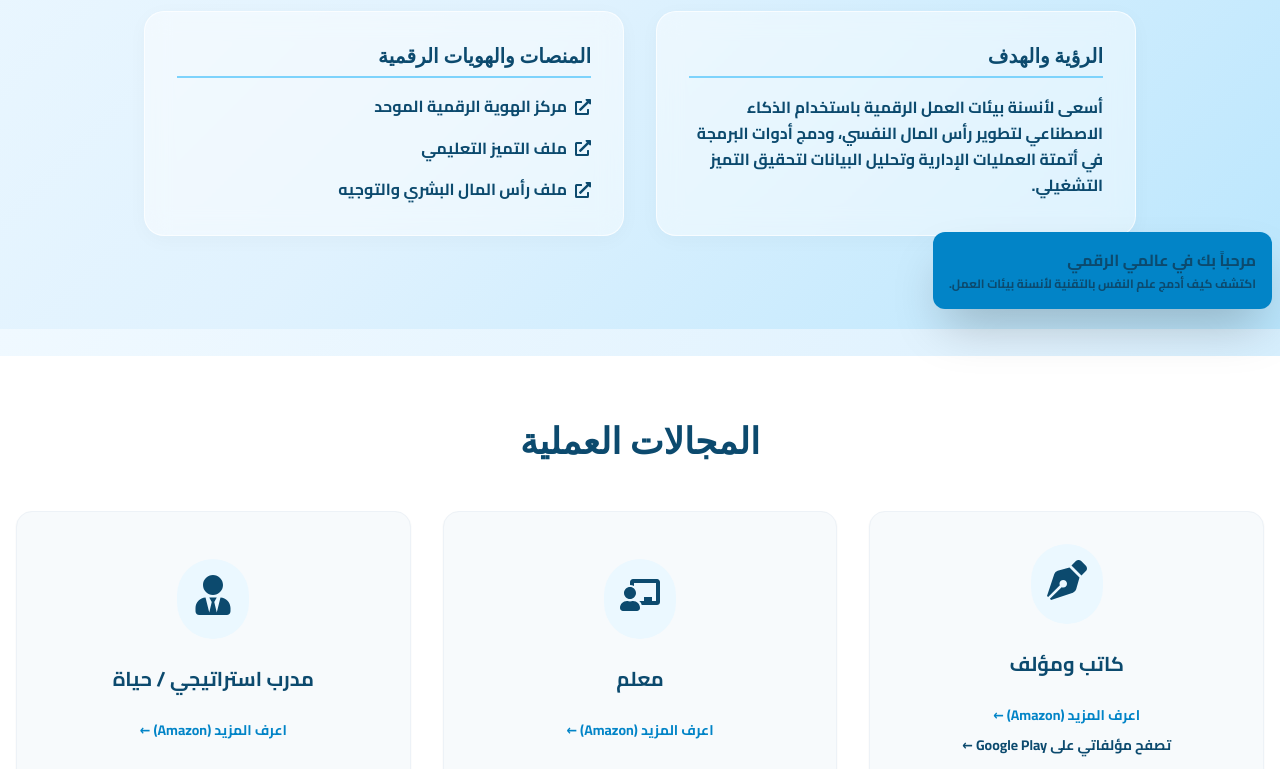
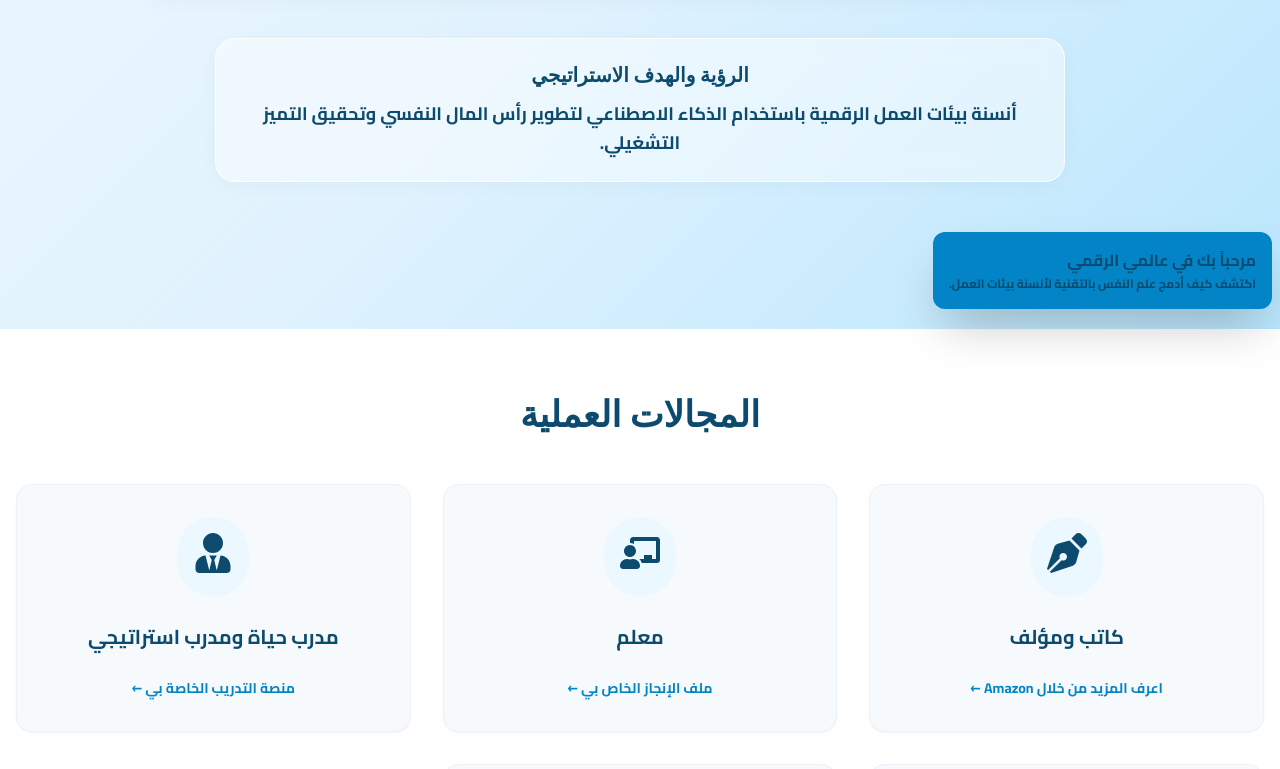
Before and after one commit to shaleekhalil-dev/shalee-khalil-portfolio, a React (Create React App) app: page / in a window 1280 px wide. Shown: the part 471-1240 px from the top of the page. Built offline with nearby package versions, Linux system fonts and the light colour scheme.

Commit message:
Customize domain buttons and refine vision section layout

```diff
--- a/src/components/DomainsSection.js
+++ b/src/components/DomainsSection.js
@@ -1,5 +1,5 @@
 import React from "react";
-import { Box, SimpleGrid, Icon, Text, VStack, Heading, Container, Link, HStack } from "@chakra-ui/react";
+import { Box, SimpleGrid, Icon, Text, VStack, Heading, Container, Link } from "@chakra-ui/react";
 import { FaChalkboardTeacher, FaUserTie, FaCode, FaFingerprint, FaPenNib } from "react-icons/fa";
 import { useTranslation } from "react-i18next";
 
@@ -10,35 +10,44 @@ const domains = [
     titleAr: "كاتب ومؤلف",
     titleEn: "Author & Writer",
     url: "https://www.amazon.com/author/shaleekhalil",
-    googleUrl: "https://play.google.com/store/books/author?id=Shalee+Khalil"
+    btnAr: "اعرف المزيد من خلال Amazon",
+    btnEn: "Learn more on Amazon"
   },
   {
     id: 2,
     icon: FaChalkboardTeacher,
     titleAr: "معلم",
     titleEn: "Teacher",
-    url: "https://sites.google.com/view/shaleekh"
+    url: "https://sites.google.com/view/shaleekh",
+    btnAr: "ملف الإنجاز الخاص بي",
+    btnEn: "My Portfolio"
   },
   {
     id: 3,
     icon: FaUserTie,
-    titleAr: "مدرب استراتيجي / حياة",
-    titleEn: "Strategic / Life Coach",
-    url: "https://sites.google.com/view/shaaleekhalil"
+    titleAr: "مدرب حياة ومدرب استراتيجي",
+    titleEn: "Life & Strategic Coach",
+    url: "https://sites.google.com/view/shaaleekhalil",
+    btnAr: "منصة التدريب الخاصة بي",
+    btnEn: "My Training Platform"
   },
   {
     id: 4,
     icon: FaCode,
     titleAr: "مصمم مواقع ويب",
     titleEn: "Web Developer",
-    url: "https://lowcost-web.vercel.app/"
+    url: "https://lowcost-web.vercel.app/",
+    btnAr: "اعرف المزيد عن مشروع LOW COST",
+    btnEn: "Learn about LOW COST project"
   },
   {
     id: 5,
     icon: FaFingerprint,
     titleAr: "الهوية الرقمية",
     titleEn: "Digital Identity",
-    url: "https://www.canva.com/design/DAHFWHjYPDQ/0rnqyOINuaLWgb1EN7ykWg/edit"
+    url: "https://www.canva.com/design/DAHFWHjYPDQ/0rnqyOINuaLWgb1EN7ykWg/edit",
+    btnAr: "ألقِ نظرة على هويتي الرقمية",
+    btnEn: "View my Digital Identity"
   },
 ];
 
@@ -54,7 +63,6 @@ const DomainsSection = () => {
             {isAr ? "المجالات العملية" : "Professional Domains"}
           </Heading>
 
-          {/* التعديل هنا لجعل المربعات متناسقة (3 في الصف أو 2 حسب حجم الشاشة) */}
           <SimpleGrid columns={{ base: 1, sm: 2, md: 3 }} spacing={8} w="full">
             {domains.map((domain) => (
               <VStack
@@ -82,31 +90,17 @@ const DomainsSection = () => {
                   {isAr ? domain.titleAr : domain.titleEn}
                 </Text>
 
-                <VStack spacing={2}>
                 <Link
                   href={domain.url}
                   isExternal
                   color="#0284c7"
                   fontWeight="bold"
                   fontSize="sm"
+                  textAlign="center"
                   _hover={{ textDecoration: "underline" }}
                 >
-                    {isAr ? "اعرف المزيد (Amazon) ←" : "Learn More (Amazon) ←"}
+                  {isAr ? `${domain.btnAr} ←` : `${domain.btnEn} ←`}
                 </Link>
-
-                  {domain.googleUrl && (
-                    <Link
-                      href={domain.googleUrl}
-                      isExternal
-                      color="#0c4a6e"
-                      fontWeight="bold"
-                      fontSize="sm"
-                      _hover={{ textDecoration: "underline" }}
-                    >
-                      {isAr ? "تصفح مؤلفاتي على Google Play ←" : "Browse my books on Google Play ←"}
-                    </Link>
-                  )}
-                </VStack>
               </VStack>
             ))}
           </SimpleGrid>
--- a/src/components/LandingSection.js
+++ b/src/components/LandingSection.js
@@ -1,19 +1,20 @@
 import React from "react";
-import { Avatar, Heading, VStack, Box, Text, Container, SimpleGrid, HStack, Link, Icon } from "@chakra-ui/react";
+import { Avatar, Heading, VStack, Box, Text, Container } from "@chakra-ui/react";
 import { useTranslation } from "react-i18next";
-import { FaExternalLinkAlt } from "react-icons/fa";
 
 const LandingSection = () => {
   const { i18n } = useTranslation();
   const isAr = i18n.language === "ar";
 
-  // استخدام الرابط السحابي لضمان استقرار الموقع عند الرفع
+  // الرابط السحابي للصورة
   const profileImageUrl = "https://lh3.googleusercontent.com/d/18B6gq5r6kbxn2-6j_XJaJi2LT5BZvvMO";
 
   return (
     <Box as="section" id="landing-section" minH="100vh" py="120px" display="flex" alignItems="center">
       <Container maxW="container.lg">
         <VStack spacing={10} w="full">
+
+          {/* قسم التعريف الشخصي الرئيسي */}
           <VStack spacing={6} textAlign="center" className="glass-card" p={10} w="full" borderBottom="5px solid #7dd3fc">
             <Avatar
               src={profileImageUrl}
@@ -33,44 +34,27 @@ const LandingSection = () => {
             </VStack>
           </VStack>
 
-          <SimpleGrid columns={[1, null, 2]} spacing={8} w="full">
-            <Box className="glass-card" p={8} border="1px solid #bae6fd">
-              <Heading size="md" mb={4} color="#0c4a6e" borderBottom="2px solid #7dd3fc" pb={2}>
-                {isAr ? "الرؤية والهدف" : "Vision & Mission"}
-              </Heading>
-              <Text fontSize="md" fontWeight="700" color="#0c4a6e" lineHeight="tall">
-                {isAr
-                  ? "أسعى لأنسنة بيئات العمل الرقمية باستخدام الذكاء الاصطناعي لتطوير رأس المال النفسي، ودمج أدوات البرمجة في أتمتة العمليات الإدارية وتحليل البيانات لتحقيق التميز التشغيلي."
-                  : "I aim to humanize digital work environments using AI to develop psychological capital, integrating programming tools to automate administrative processes and analyze data for operational excellence."}
-              </Text>
-            </Box>
+          {/* قسم الرؤية والهدف الاستراتيجي - مستطيل أصغر وأنيق */}
+          <Box
+            className="glass-card"
+            p={6}
+            maxW="850px"
+            w="full"
+            mx="auto"
+            textAlign="center"
+            border="2px solid #0c4a6e"
+            boxShadow="lg"
+          >
+            <Heading size="md" mb={3} color="#0c4a6e">
+              {isAr ? "الرؤية والهدف الاستراتيجي" : "Vision & Strategic Goal"}
+            </Heading>
+            <Text fontSize="lg" fontWeight="700" color="#0369a1" lineHeight="tall">
+              {isAr
+                ? "أنسنة بيئات العمل الرقمية باستخدام الذكاء الاصطناعي لتطوير رأس المال النفسي وتحقيق التميز التشغيلي."
+                : "Humanizing digital work environments using AI to develop psychological capital and operational excellence."}
+            </Text>
+          </Box>
 
-            <Box className="glass-card" p={8} border="1px solid #bae6fd">
-              <Heading size="md" mb={4} color="#0c4a6e" borderBottom="2px solid #7dd3fc" pb={2}>
-                {isAr ? "المنصات والهويات الرقمية" : "Digital Identities & Hubs"}
-              </Heading>
-              <VStack spacing={4} align="stretch">
-                <Link href="https://canva.link/uucyyzdna28977l" isExternal _hover={{ transform: "translateX(5px)" }} transition="0.3s">
-                  <HStack color="#0369a1" fontWeight="800">
-                    <Icon as={FaExternalLinkAlt} />
-                    <Text>{isAr ? "مركز الهوية الرقمية الموحد" : "Unified Digital Identity Hub"}</Text>
-                  </HStack>
-                </Link>
-                <Link href="https://sites.google.com/view/shaleekh" isExternal _hover={{ transform: "translateX(5px)" }} transition="0.3s">
-                  <HStack color="#0369a1" fontWeight="800">
-                    <Icon as={FaExternalLinkAlt} />
-                    <Text>{isAr ? "ملف التميز التعليمي" : "Educational Excellence Portfolio"}</Text>
-                  </HStack>
-                </Link>
-                <Link href="https://sites.google.com/view/shaaleekhalil" isExternal _hover={{ transform: "translateX(5px)" }} transition="0.3s">
-                  <HStack color="#0369a1" fontWeight="800">
-                    <Icon as={FaExternalLinkAlt} />
-                    <Text>{isAr ? "ملف رأس المال البشري والتوجيه" : "Human Capital & Coaching Profile"}</Text>
-                  </HStack>
-                </Link>
-              </VStack>
-            </Box>
-          </SimpleGrid>
         </VStack>
       </Container>
     </Box>
```
Lines whose indentation alone changed are shown as unchanged.
